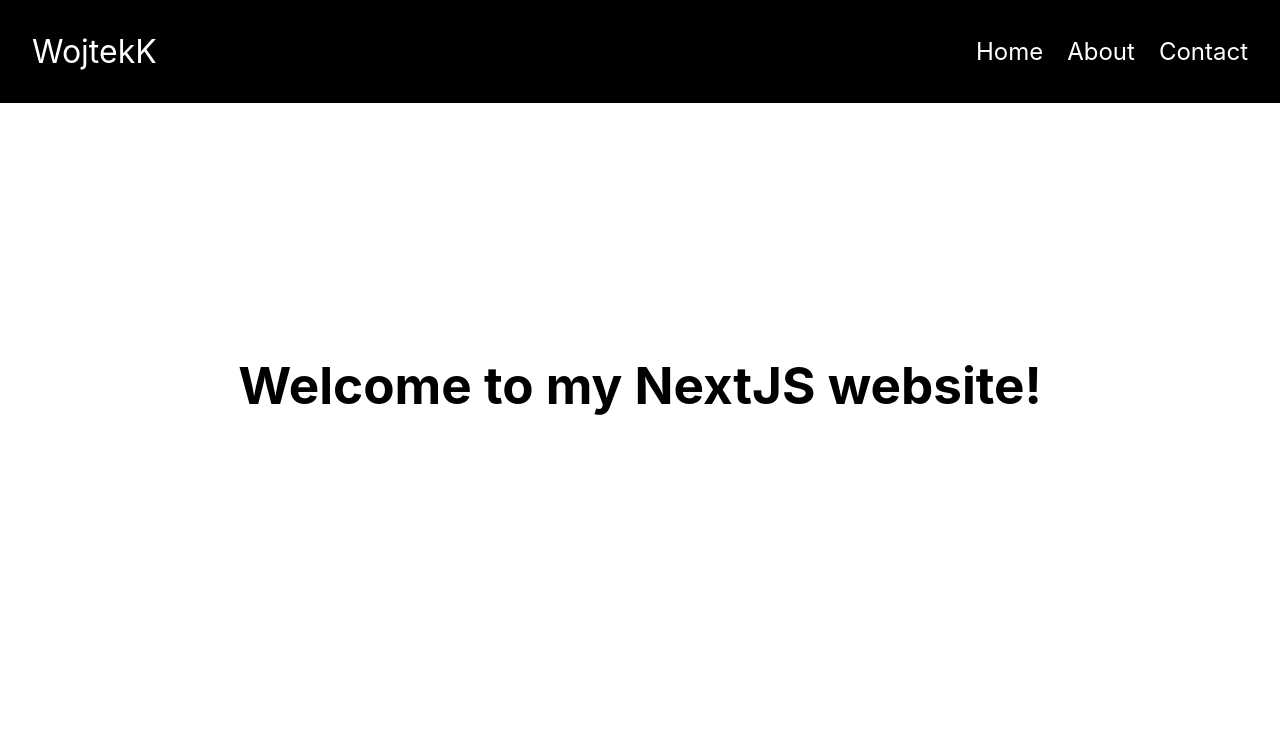
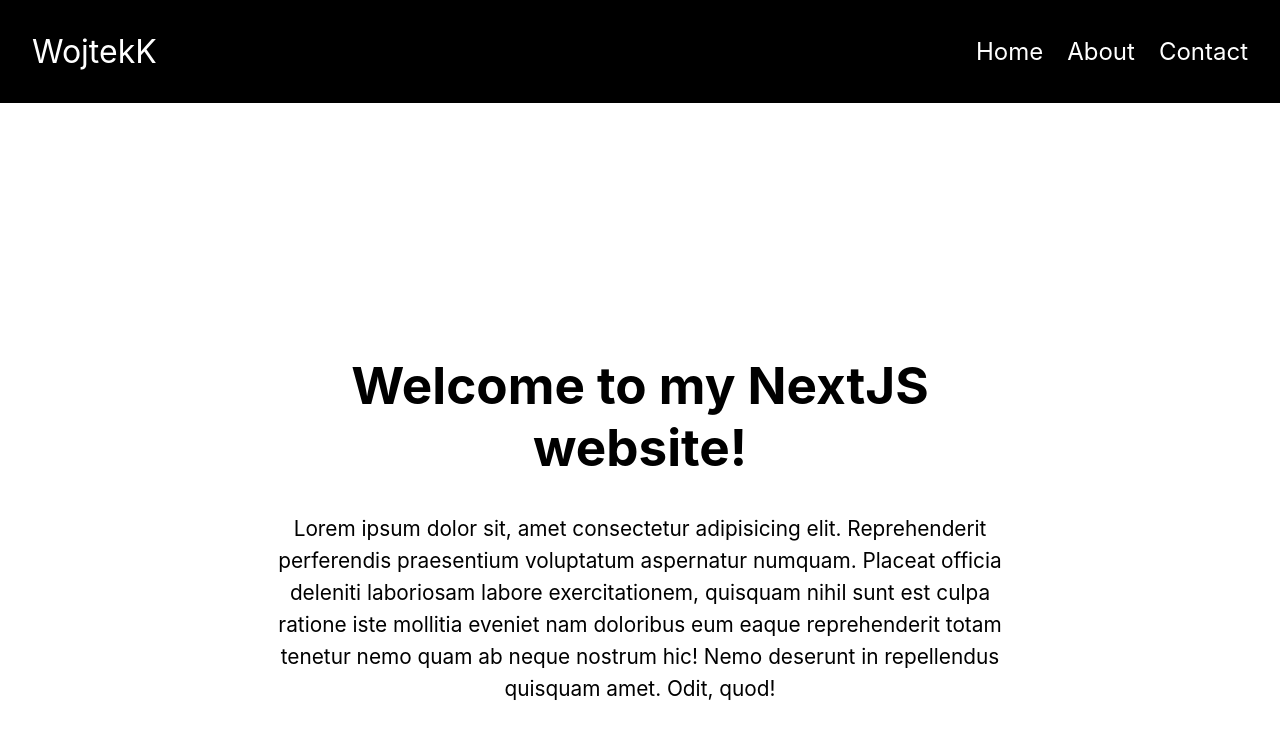
Before and after one commit to wojtek99955/NextJS---routes, a Next.js app: page / in a window 1280 px wide. Shown: the top 738 px of the page. Built offline with nearby package versions, Linux system fonts and the light colour scheme.

Commit message:
index content update

```diff
--- a/pages/index.js
+++ b/pages/index.js
@@ -1,17 +1,36 @@
 import styled from "styled-components";
 
-const MainTitle = styled.h1`
-  font-size: 3.2rem;
+const Main = styled.main`
   position: absolute;
   top: 40%;
   text-align: center;
   left: 0;
   right: 0;
+  width: 60%;
+  margin: auto;
+
+  h1 {
+    font-size: 3.2rem;
+  }
+  p {
+    font-size: 1.3rem;
+    line-height: 2rem;
+  }
 `;
 export default function Home() {
   return (
     <>
-      <MainTitle>Welcome to my NextJS website!</MainTitle>
+      <Main>
+        <h1>Welcome to my NextJS website!</h1>
+        <p>
+          Lorem ipsum dolor sit, amet consectetur adipisicing elit.
+          Reprehenderit perferendis praesentium voluptatum aspernatur numquam.
+          Placeat officia deleniti laboriosam labore exercitationem, quisquam
+          nihil sunt est culpa ratione iste mollitia eveniet nam doloribus eum
+          eaque reprehenderit totam tenetur nemo quam ab neque nostrum hic! Nemo
+          deserunt in repellendus quisquam amet. Odit, quod!
+        </p>
+      </Main>
     </>
   );
 }
```
